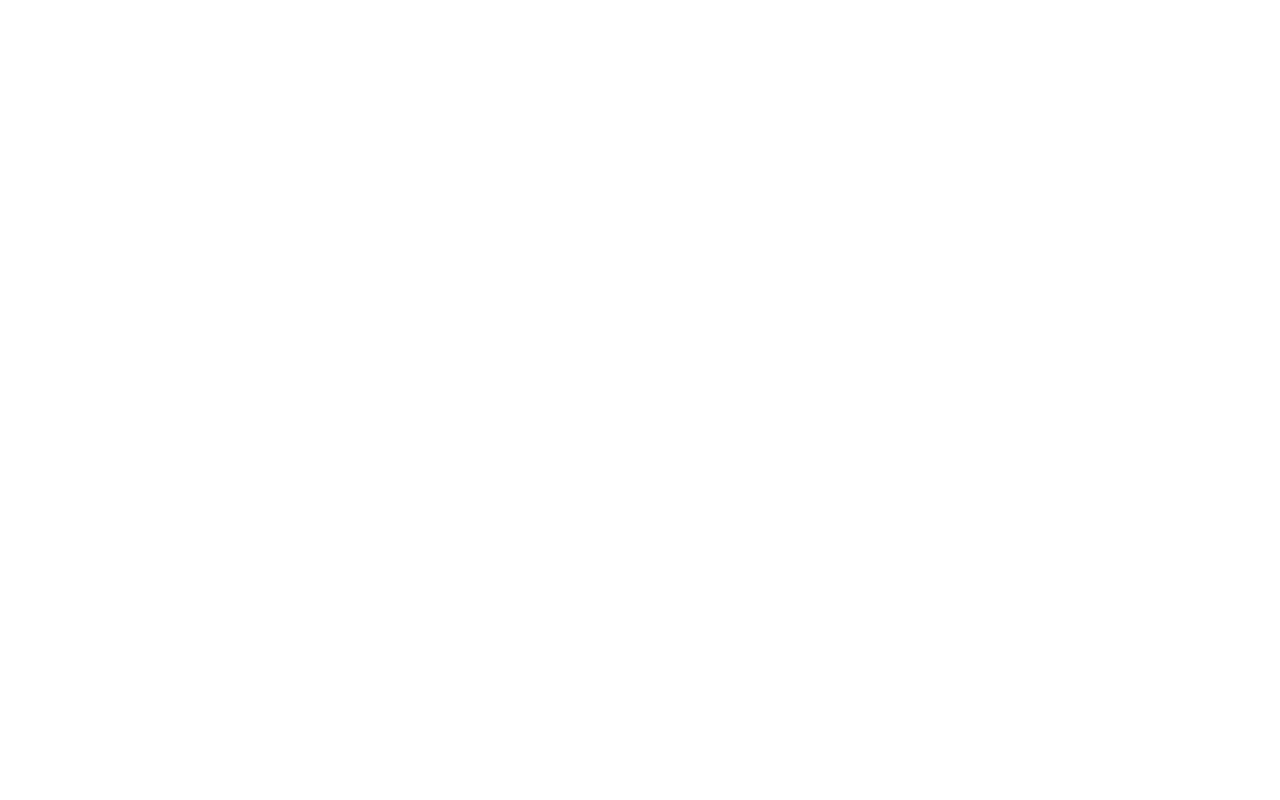
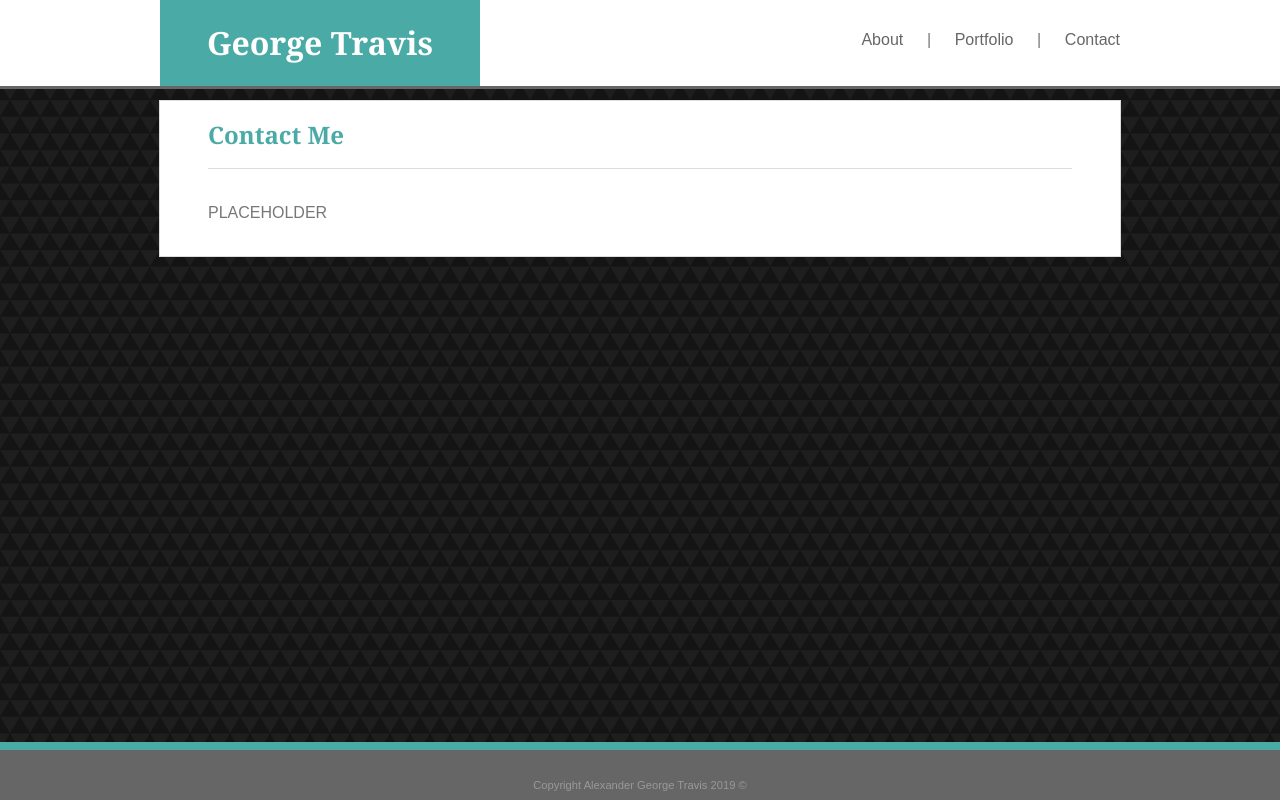
Before and after one commit to agtravis/homework-week-1, a plain HTML site: page contact.html in a window 1280 px wide. Drawn offline with Linux system fonts and the light colour scheme.

Commit message:
working links

```diff
--- a/contact.html
+++ b/contact.html
@@ -0,0 +1,46 @@
+<!DOCTYPE html>
+<html lang="en">
+<head>
+    <meta charset="UTF-8">
+    <meta name="viewport" content="width=device-width, initial-scale=1.0">
+    <meta http-equiv="X-UA-Compatible" content="ie=edge">
+    <link rel="stylesheet" type="text/css" href="assets/css/style.css">
+
+    <title>George Travis Portfolio</title>
+</head>
+<body>
+
+    <header>
+        <div id="header-copy">
+            <a href="index.html"><div id="page-main-title">
+                <h1>George Travis</h1>
+            </div></a>
+            <div id="contents-links">
+                <ul id="links-list">
+                    <li><a href="index.html">About</a></li>
+                    <li>|</li>
+                    <li><a href="portfolio.html">Portfolio</a></li>
+                    <li>|</li>
+                    <li><a href="contact.html">Contact</a></li>
+                </ul>
+            </div>
+        </div>
+    </header>
+
+    <div id="main-content">
+        <div id="main-content-header">
+            <h2>Contact Me</h2>
+        </div>
+        <div id="main-content-contents">
+            <p>PLACEHOLDER</p>
+        </div>
+    </div>
+
+
+
+
+    <footer>
+        <p>Copyright Alexander George Travis 2019 ©</p>
+    </footer>
+</body>
+</html>
```
Also changed, not shown: index.html (+0 -1 lines), portfolio.html (+46 -0 lines).
